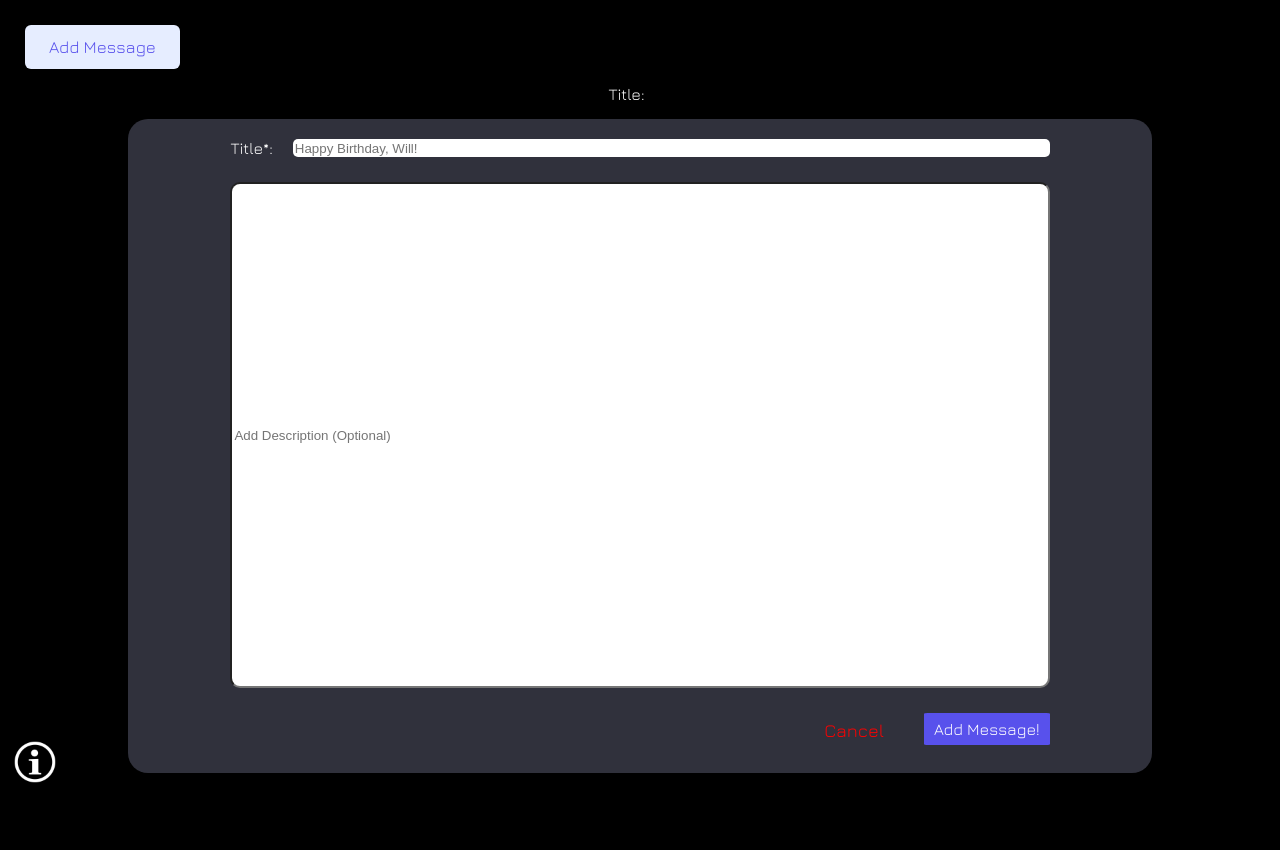
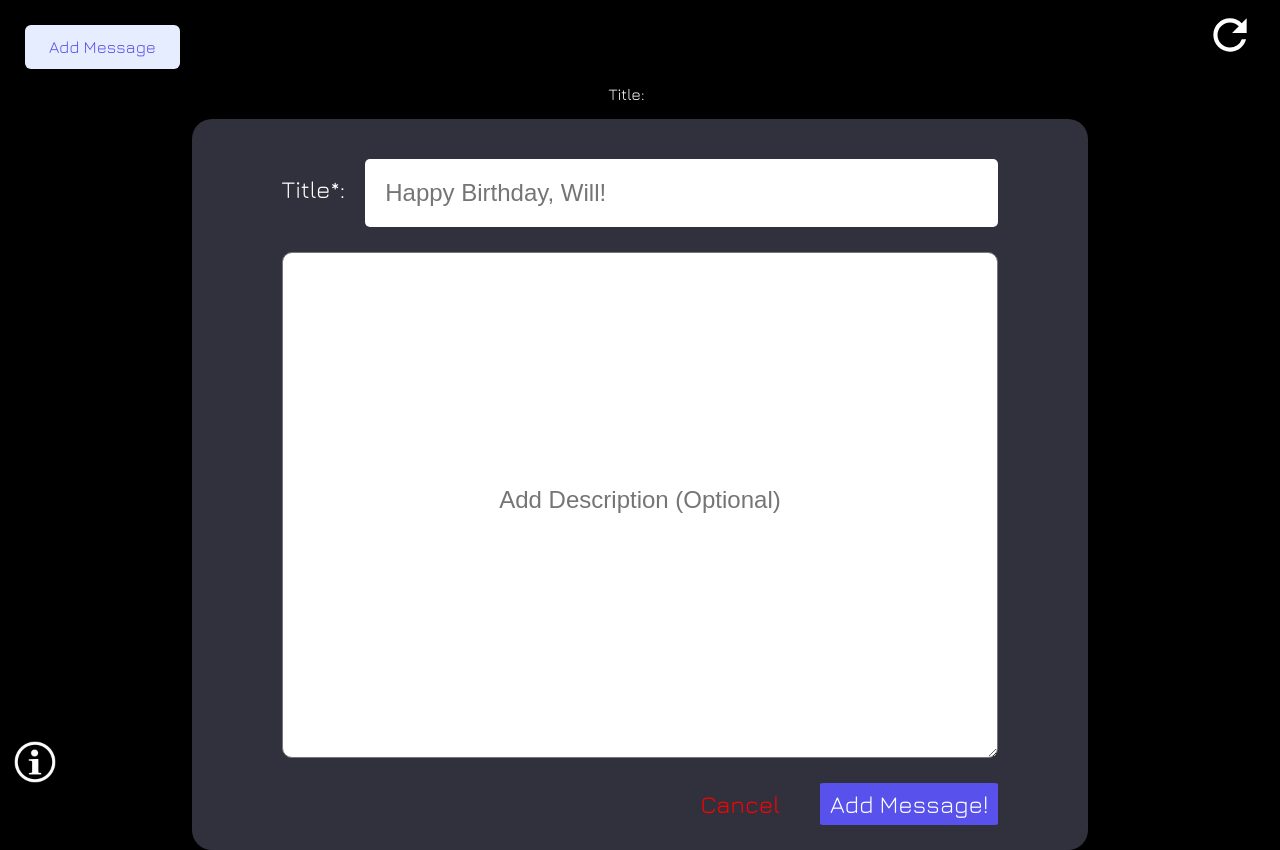
Before and after one commit to WilliamMasoen/birthday_cake, a React (Vite) app: page / in a window 1280 px wide. Both pictures are taken after a click on the button "Add Message". Before the commit the page ends 825 px from the top, so only its background shows below. Built offline with nearby package versions, Linux system fonts and the light colour scheme.

Commit message:
Added refresh button and styled the message popup form

```diff
--- a/package.json
+++ b/package.json
@@ -12,6 +12,7 @@
   "dependencies": {
     "react": "^18.2.0",
     "react-dom": "^18.2.0",
+    "react-icons": "^5.2.1",
     "react-router-dom": "^6.23.0"
   },
   "devDependencies": {
--- a/src/components/AddTextContainer.tsx
+++ b/src/components/AddTextContainer.tsx
@@ -64,7 +64,7 @@ function AddTextContainer({
             />
           </div>
           <div className="add-text-content-container">
-            <input
+            <textarea
               type="text"
               name="description"
               id="add-text-description-input"
--- a/src/components/RefreshButton.tsx
+++ /dev/null
@@ -1 +0,0 @@
-// Just refresh the page
--- a/src/pages/Home.tsx
+++ b/src/pages/Home.tsx
@@ -3,6 +3,7 @@ import AddTextButton from "../components/AddTextButton";
 import AddTextContainer from "../components/AddTextContainer";
 import FooterContainer from "../components/FooterContainer";
 import { useState } from "react";
+import { MdOutlineRefresh } from "react-icons/md";
 
 function Home() {
   const [status, setStatus] = useState<boolean>(false);
@@ -36,6 +37,10 @@ function Home() {
     });
   };
 
+  const refreshPage = () => {
+    window.location.reload();
+  };
+
   return (
     <>
       <div className="top-container">
@@ -45,7 +50,9 @@ function Home() {
         </div>
 
         {/* Refresh Button */}
-        <div></div>
+        <div>
+          <MdOutlineRefresh onClick={refreshPage} id="refresh-button" />
+        </div>
       </div>
 
       <div className="middle-container">
--- a/src/styles/AddTextContainer.css
+++ b/src/styles/AddTextContainer.css
@@ -20,7 +20,7 @@
 
 .add-text-title-container {
     /* border: 2px red solid; */
-    margin-top: 20px;
+    margin-top: 40px;
     width: 100%;
     display: flex;
     border-radius: 20px;
@@ -29,11 +29,17 @@
 
 #add-text-title-label {
     color: white;
+    font-size: x-large;
+    text-align: center;
+    line-height: 60px;
 }
 
 #add-text-title-input {
     margin-left: 20px;
     flex-grow: 1;
+    padding: 20px;
+    font-family: Arial;
+    font-size: x-large;
     border-radius: 5px;
     border: none;
 }
@@ -42,12 +48,21 @@
     margin-top: 25px;
     display: flex;
     width: 100%;
+    text-wrap: wrap;
+    word-wrap: break-word;
 }
 
 #add-text-description-input {
     height: 500px;
     width: 100%;
     border-radius: 10px;
+    font-size: x-large;
+    font-family: Arial;
+}
+
+#add-text-description-input::placeholder {
+    text-align: center;
+    line-height: 490px;
 }
 
 .add-text-buttons-container {
@@ -65,7 +80,6 @@
 
 .add-text-submit-button-container {
     margin-left: 30px;
-    /* border-radius: 3%; */
 }
 
 #add-text-cancel-button {
@@ -73,7 +87,7 @@
     background-color: transparent;
     border: none;
     font-family: Jura;
-    font-size: large;
+    font-size: x-large;
     padding: 7px 10px 7px 10px;
 }
 
@@ -82,9 +96,10 @@
     color: white;
     padding: 7px 10px 7px 10px;
     font-family: Jura;
-    font-size: medium;
+    font-size: x-large;
     border: none;
     border-radius: 3%;
+    margin: auto;
 }
 
 #add-text-cancel-button:hover, #add-text-submit-button:hover {
@@ -92,8 +107,3 @@
     transition: transform 0.2s;
     transform: scale(1.07);
 }
-
-/* Decrease padding of the form */
-/* Increase font and font size of placeholder values */
-/* Make title box taller */
-/* Move description placeholder value to the middle */
--- a/src/styles/Home.css
+++ b/src/styles/Home.css
@@ -1,5 +1,24 @@
+.top-container {
+    display: flex;
+    justify-content: space-between;
+}
+
+#refresh-button {
+    color: white;
+    font-size: 50px;
+    margin-right: 25px;
+    margin-top: 10px;
+}
+
+#refresh-button:hover {
+    cursor: pointer;
+    transition: transform 0.2s;
+    transform: scale(1.07);
+}
+
 .caption {
     color: white;
+    word-break: break-all;
 }
 
 .middle-container {
@@ -13,7 +32,7 @@
 
 .popup-container {
     position: absolute;
-    width: 80%;
+    width: 70%;
     height: 700px;
     margin-top: 50px;
 }
```
Also changed, not shown: src/components/FooterButton.tsx (deleted), src/styles/FooterButton.css (deleted), src/styles/RefreshButton.css (deleted), 2 other files (tests, documents, lock files or other folders).
